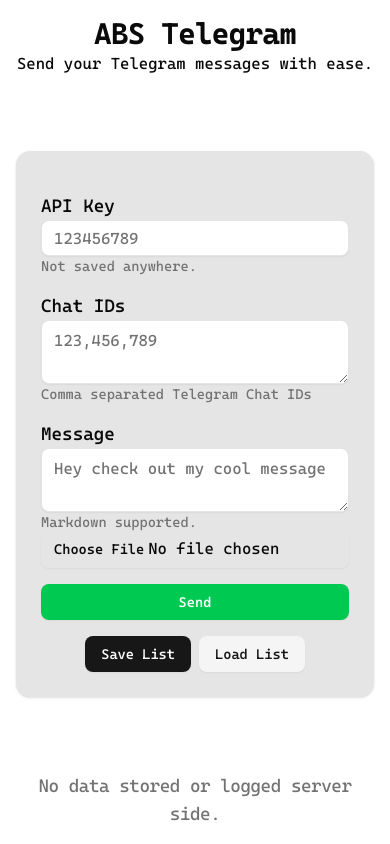
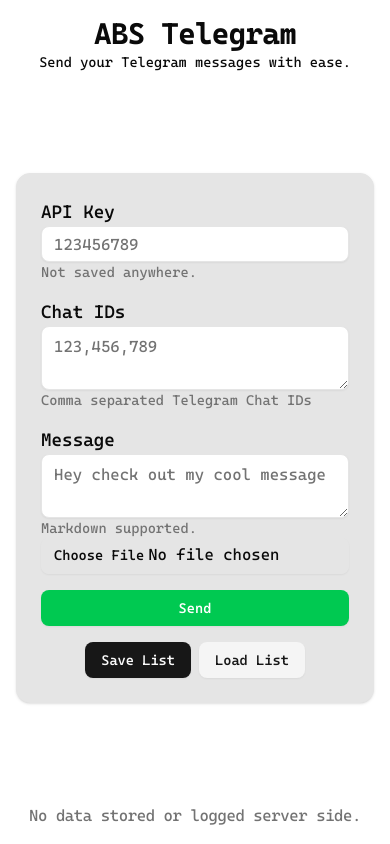
Before and after one commit to always-be-shipping/abs-telegram, a Next.js app: page / in a window 390 px wide. Built offline with nearby package versions, Linux system fonts and the light colour scheme.

Commit message:
better mobile styles

```diff
--- a/app/globals.css
+++ b/app/globals.css
@@ -134,5 +134,5 @@
 }
 
 h4 {
-  @apply text-lg tracking-tight sm:text-xl;
+  @apply tracking-tight sm:text-lg;
 }
--- a/app/page.tsx
+++ b/app/page.tsx
@@ -8,9 +8,11 @@
     <div className="flex flex-col items-center justify-between h-full">
       <div>
         <h1 className="text-center">ABS Telegram</h1>
-        <p className="text-center">Send your Telegram messages with ease.</p>
+        <p className="text-center text-sm">
+          Send your Telegram messages with ease.
+        </p>
       </div>
-      <Card className="bg-neutral-200 w-full sm:w-1/2 md:w-1/3 lg:w-1/4">
+      <Card className="bg-neutral-200 w-full sm:w-1/2 md:w-2/3">
         <CardContent>
           <SubmitForm serverAction={sendMessages} />
         </CardContent>
--- a/components/client/submit-form.tsx
+++ b/components/client/submit-form.tsx
@@ -63,7 +63,7 @@
   return (
     <>
       <form action={action}>
-        <Label className="block text-lg mt-4" htmlFor="apiKey">
+        <Label className="block text-lg" htmlFor="apiKey">
           API Key
         </Label>
         <Input
@@ -147,7 +147,7 @@
             </DialogTrigger>
             <DialogContent>
               <DialogHeader>
-                <DialogTitle>Load a Distribution List</DialogTitle>
+                <DialogTitle>Distribution Lists</DialogTitle>
               </DialogHeader>
               {Object.keys(lists).map((listName: string) => (
                 <DialogClose key={listName} asChild>
```
